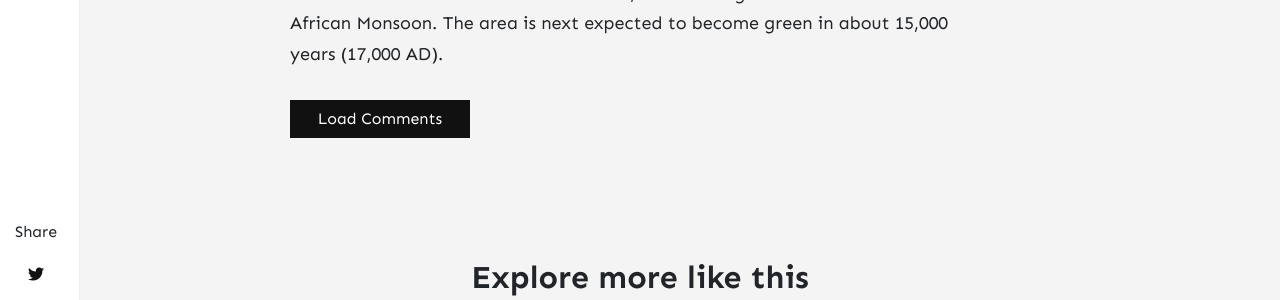
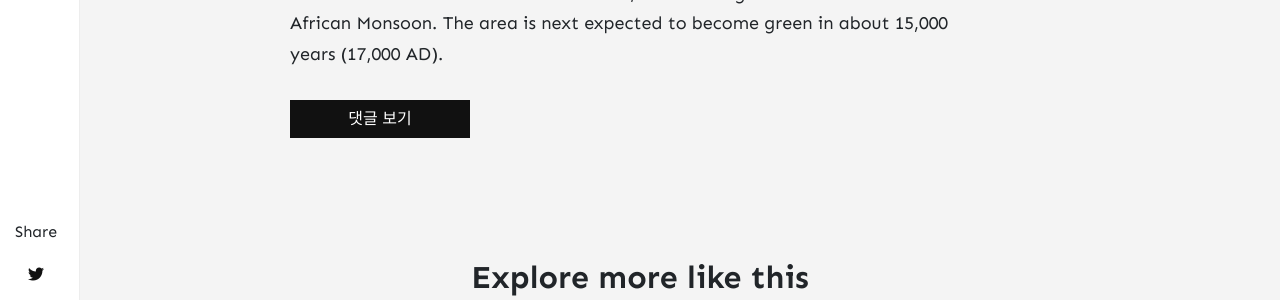
Before and after one commit to zacra/Blog, a Jekyll site: the page built from _posts/2020-02-1-much-more-than-a-desert-trip-to-sahara.md, in a window 1280 px wide and 900 px high, scrolled down 1638 px. Shown: the part 151-451 px from the top of the window. Built offline with Jekyll 4.4.1, drawn with Linux system fonts in a browser that asks for light colours; nearby versions of some CDN libraries; comment, search, counter and statistics services are not loaded.

Commit message:
comments

```diff
--- a/_includes/comments.html
+++ b/_includes/comments.html
@@ -2,7 +2,7 @@
 ================================================== -->
 {% if page.comments != false %}
 <div class="comments">
-    <button class="btn btn-dark show-comments">Load Comments</button>
+    <button class="btn btn-dark show-comments">댓글 보기</button>
     <div id="comments">
         <h4 class="mb-4">Comments</h4>
             {% include disqus.html %}
```
Also changed, not shown: 1 other file.
